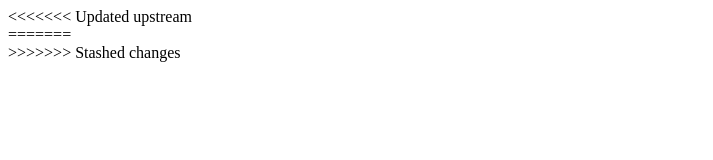
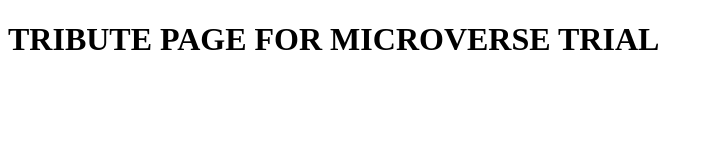
Before and after one commit to caem0071/AmirCristhian, a plain HTML site: page index.html in a window 1280 px wide. Shown: the whole page, without its empty margins (0-713 px from the left). Drawn offline with Linux system fonts and the light colour scheme.

Commit message:
SECOND PART
Update with second update

```diff
--- a/index.html
+++ b/index.html
@@ -2,24 +2,21 @@
 <html lang="en">
   <head>
     <meta charset="UTF-8">
-    <title>Fork Me! FCC: Test Suite Template</title>
+    <title>TRIBUTE PAGE AMIR CRISTHIAN</title>
     <link rel="stylesheet" href="css/style.css">
+
   </head>
 
   <body>
     <script src="https://cdn.freecodecamp.org/testable-projects-fcc/v1/bundle.js"></script>
 
-<<<<<<< Updated upstream
-   <main id="main">
+    <main id="main">
 
-   </main>
-=======
-    <main id="main">
+      <h1 id="title">TRIBUTE PAGE FOR MICROVERSE TRIAL</h1>
 
 
     </main>
 
->>>>>>> Stashed changes
     <script  src="js/index.js"></script>
   </body>
 </html>
```
